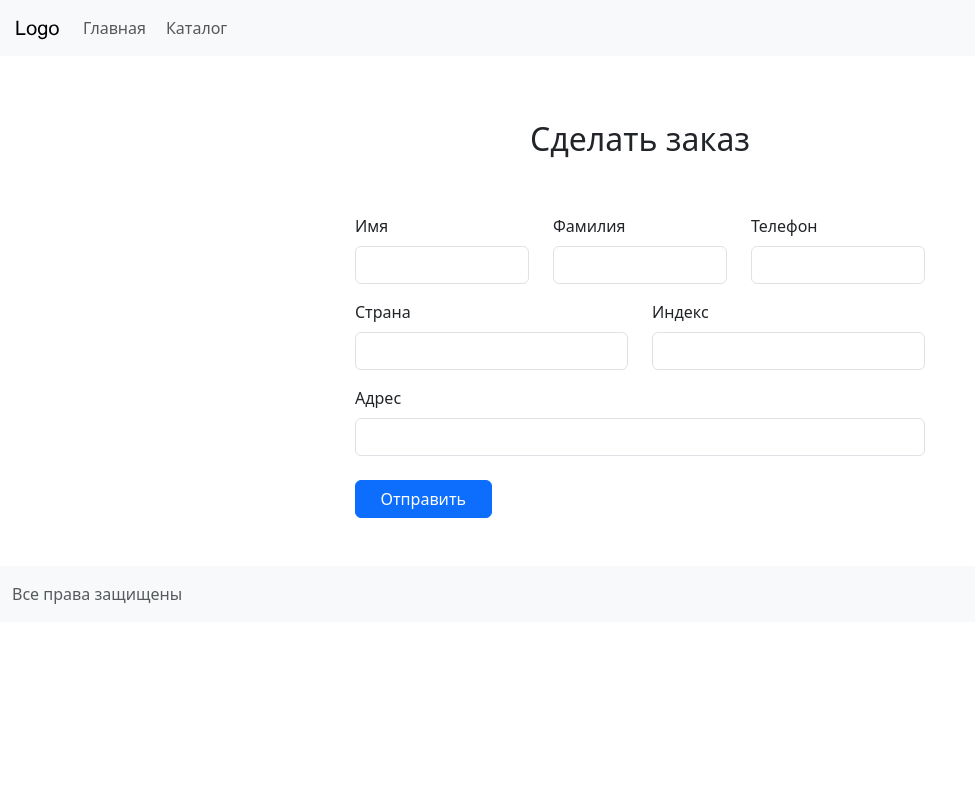
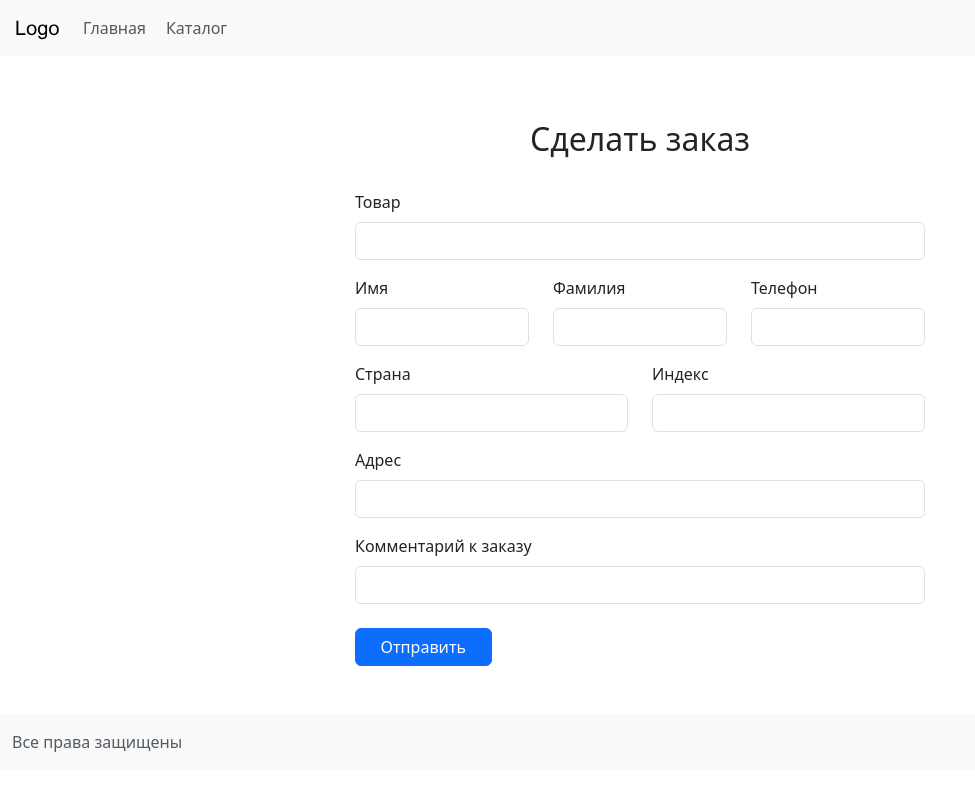
Before and after one commit to AlterVar/Tea-angular, an Angular app: page /order in a window 1280 px wide. Shown: the top 790 px of the page, without its empty margins (0-975 px from the left). Built offline with nearby package versions, Linux system fonts and the light colour scheme.

Commit message:
feat(order-form): add two fields

```diff
--- a/src/app/pages/order/order.component.html
+++ b/src/app/pages/order/order.component.html
@@ -1,7 +1,13 @@
 <div class="container p-0">
   <section class="form-section pt-3 my-5">
-    <h2 class="mb-5 pb-2 text-center">Сделать заказ</h2>
+    <h2 class="mb-4 pb-2 text-center">Сделать заказ</h2>
     <form class="w-50 m-auto animate__animated animate__jackInTheBox wow jackInTheBox">
+      <div class="row g-4 mb-3">
+        <div class="col-md-12">
+          <label for="inputProduct" class="form-label">Товар</label>
+          <input type="text" class="form-control" id="inputProduct">
+        </div>
+      </div>
       <div class="row g-4 mb-3">
         <div class="col-md-4">
           <label for="inputName" class="form-label">Имя</label>
@@ -28,12 +34,20 @@
         </div>
       </div>
 
-      <div class="row g-4 mb-4">
+      <div class="row g-4 mb-3">
         <div class="col-md-12">
           <label for="inputAddress" class="form-label">Адрес</label>
           <input type="text" class="form-control" id="inputAddress">
         </div>
       </div>
+
+      <div class="row g-4 mb-4">
+        <div class="col-md-12">
+          <label for="inputComment" class="form-label">Комментарий к заказу</label>
+          <input type="text" class="form-control" id="inputComment">
+        </div>
+      </div>
+
       <div class="row g-4 mb-4">
         <div class="col-md-3 pe-0">
           <button type="button" id="submitBtn" class="btn hvr-grow-shadow btn-primary w-100">Отправить
```
